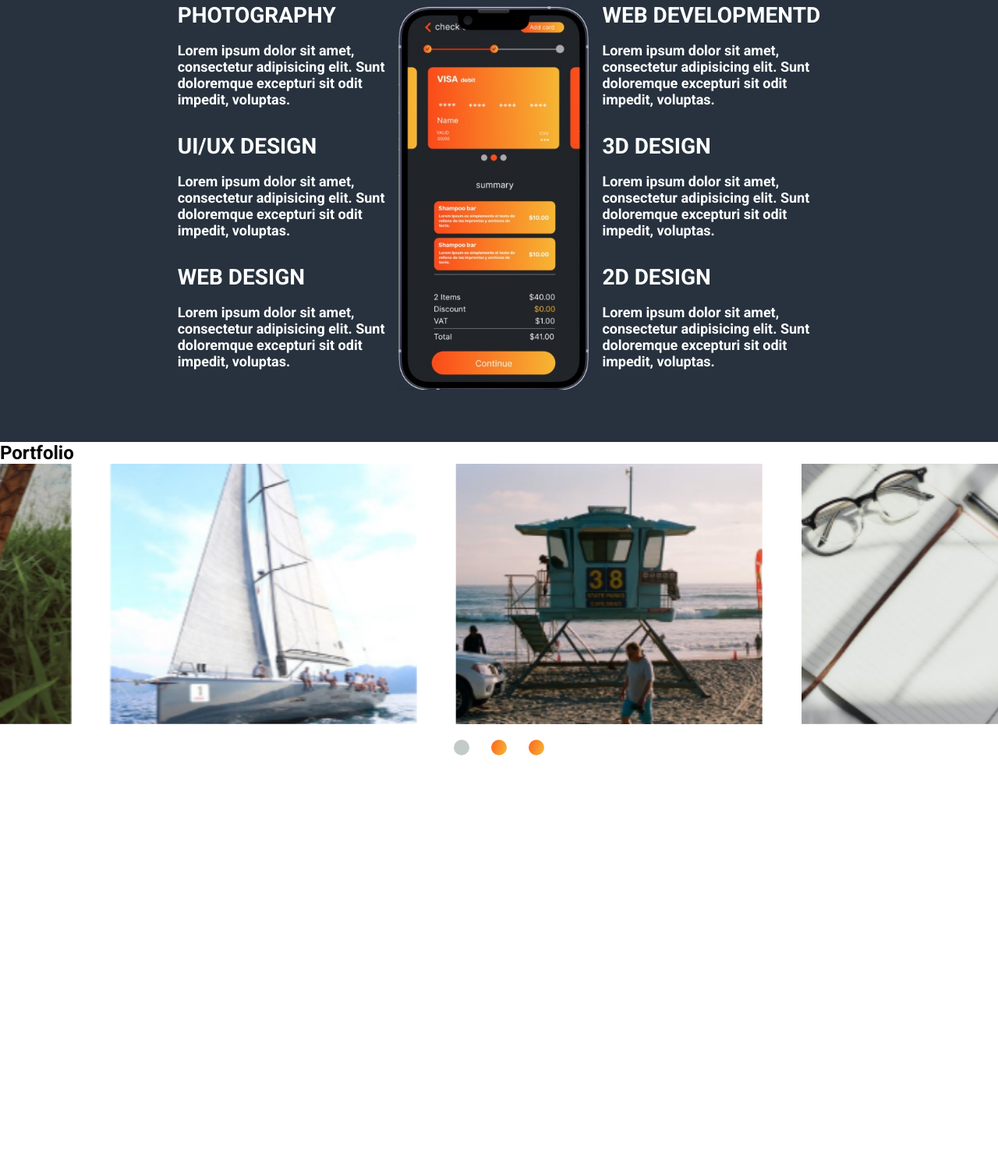
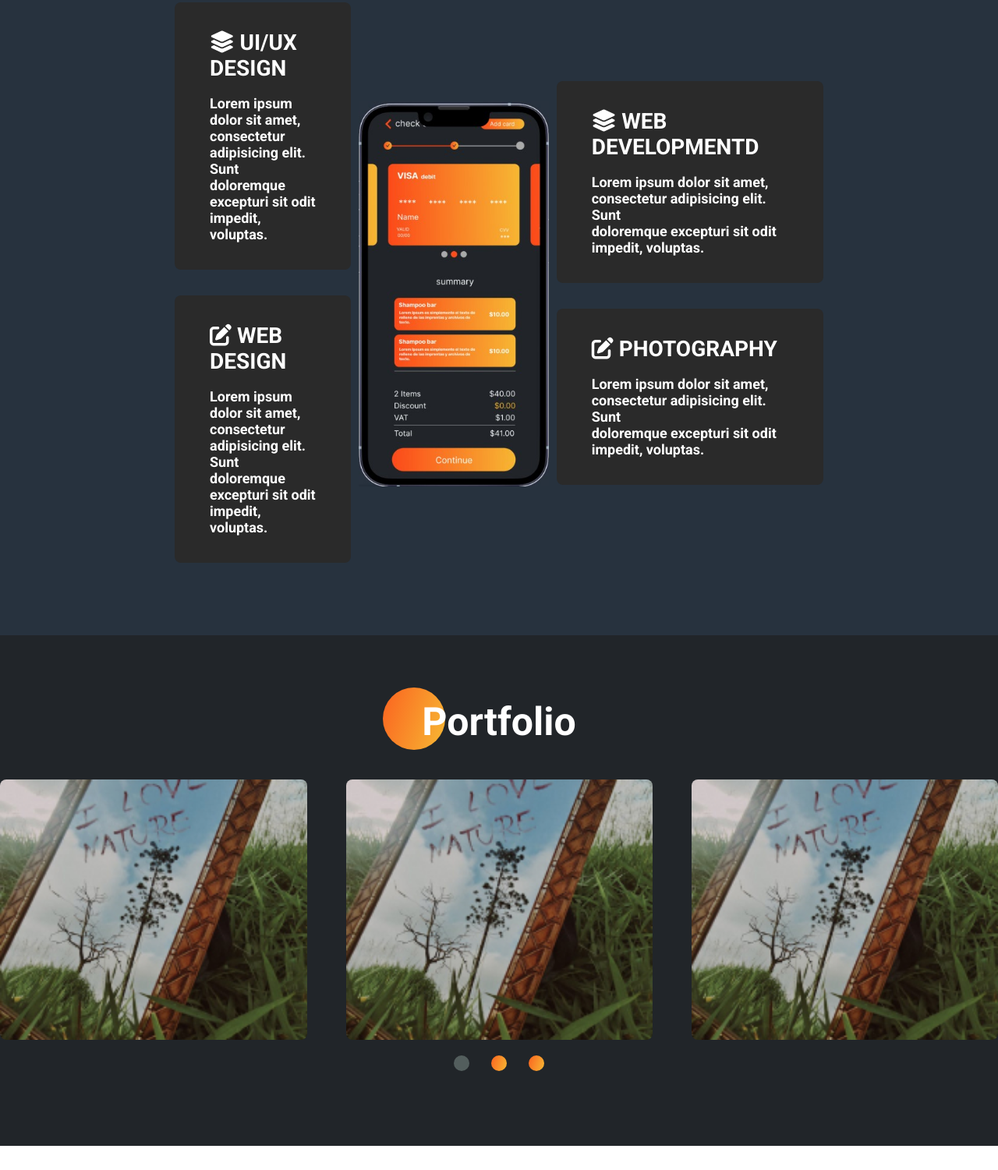
Before and after one commit to datkhac009/Portfolio_CVIT, a plain HTML site: page index.html in a window 1280 px wide. Shown: the part 1459-2960 px from the top of the page at 78% size. Drawn offline with nearby package versions, Linux system fonts and the light colour scheme.

Commit message:
update new
update new

```diff
--- a/css/index.css
+++ b/css/index.css
@@ -200,6 +200,10 @@
 }
 .my-skill > .skill {
   margin-bottom: 33px;
+  background-color: #2a2a2a;
+  padding: 35px 45px;
+  border-radius: 8px;
+  transition: all .45s ease;
 }
 .skill > h3 {
   margin-bottom: 18px;
@@ -217,6 +221,93 @@
   line-height: 21px;
   color: #fff;
 }
+/* portfolio_project */
+.portfolio_project{
+  background: #212529;
+  padding: 82px 0;
+  text-align: center;
+  z-index: 1;
+}
+
+.portfolio_project h2{
+  position: relative;
+  font-style: normal;
+  font-weight: 700;
+  font-size: 50px;
+  line-height: 59px;
+  text-align: center;
+  color: #fff;
+  display: inline-block;
+  margin-bottom: 44px;
+  z-index: 2;
+}
+.portfolio_project h2::before{
+  content: "";
+  position: absolute;
+  width: 5rem;
+  height: 5rem;
+  background: linear-gradient(108.7deg, #fc4a1a -29.1%, #f7b733 97.76%);
+  border-radius: 50%;
+  z-index: -1;
+  top: -15px;
+  left: -50px;
+}
+.show-project{
+  position: relative;
+  overflow: hidden;
+  cursor: pointer;
+}
 .owl-carousel .show-project > img {
   object-fit: cover;
+  border-radius: 8px;
+  display: block;
+  transition: 0.5s;
 }
+.layer{
+  width: 100%;
+  height: 0;
+  background: linear-gradient(rgba(0,0,0,0.1),#ff004f);
+  position: absolute;
+  border-radius: 8px;
+  left: 0;
+  bottom: 0;
+  overflow: hidden;
+  display: flex;
+  flex-direction: column;
+  justify-content: center;
+  text-align: center;
+  align-items: center;
+  padding: 0 40px;
+  transition: height 0.5s;
+}
+.layer >h5{
+  color: #ffffff;
+  font-size: 40px;
+  font-weight: 600;
+  margin-bottom: 15px;
+
+}
+.layer >p{
+  color: #ffffffc5;
+  font-size: 1.1rem;
+  line-height: 1.8;
+}
+.layer i{
+  color: #ffffff;
+  margin-top: 20px;
+  font-size: 20px;
+  background: linear-gradient(108.35deg, #fc4a1a -36.03%, #f7b733 128.44%);;
+  width: 60px;
+  height: 60px;
+  display: flex;
+  justify-content: center;
+  align-items: center;
+  border-radius: 50%;
+}
+.show-project:hover img{
+  transform: scale(1.1);
+  transition: 0.5s;
+}
+.show-project:hover .layer{
+  height: 100%;
+}
--- a/index.html
+++ b/index.html
@@ -61,11 +61,14 @@
                 </div>
                 <div class="section-about">
                     <h2>About me</h2>
-                    <p class="animate__animated animate__lightSpeedInRight animate__slower">I'm Israel Gonzalez, I'm 27 years old, I currently <br> work independently as a fullstack,
+                    <p class="animate__animated animate__lightSpeedInRight animate__slower">I'm Israel Gonzalez, I'm 27
+                        years old, I currently <br> work independently as a fullstack,
                         UX|UIbr
                         designer and video game designer.</p>
-                    <p class="animate__animated animate__lightSpeedInRight animate__slower">I currently have a video game studio where I <br> spend my time mixing ideas from all my work
-                        <br> to generate quality stories that everyone can <br> enjoy.</p>
+                    <p class="animate__animated animate__lightSpeedInRight animate__slower">I currently have a video
+                        game studio where I <br> spend my time mixing ideas from all my work
+                        <br> to generate quality stories that everyone can <br> enjoy.
+                    </p>
                 </div>
             </div>
             <div id="section3" class="services">
@@ -73,16 +76,14 @@
                 <div class="my-services">
                     <div class="my-skill animate__animated animate__fadeInTopLeft animate__slower">
                         <div class="skill">
-                            <h3>PHOTOGRAPHY</h3>
-                            <p>Lorem ipsum dolor sit amet,<br> consectetur adipisicing elit. Sunt <br> doloremque excepturi sit odit <br> impedit, voluptas.</p>
+                            <h3><i class="fa-solid fa-layer-group"></i> UI/UX DESIGN</h3>
+                            <p>Lorem ipsum dolor sit amet,<br> consectetur adipisicing elit. Sunt <br> doloremque
+                                excepturi sit odit <br> impedit, voluptas.</p>
                         </div>
                         <div class="skill">
-                            <h3>UI/UX DESIGN</h3>
-                            <p>Lorem ipsum dolor sit amet,<br> consectetur adipisicing elit. Sunt <br> doloremque excepturi sit odit <br> impedit, voluptas.</p>
-                        </div>
-                        <div class="skill">
-                            <h3>WEB DESIGN</h3>
-                            <p>Lorem ipsum dolor sit amet,<br> consectetur adipisicing elit. Sunt <br> doloremque excepturi sit odit <br> impedit, voluptas.</p>
+                            <h3><i class="fa-solid fa-pen-to-square"></i> WEB DESIGN</h3>
+                            <p>Lorem ipsum dolor sit amet,<br> consectetur adipisicing elit. Sunt <br> doloremque
+                                excepturi sit odit <br> impedit, voluptas.</p>
                         </div>
                     </div>
                     <div class="img-projectskill">
@@ -90,16 +91,14 @@
                     </div>
                     <div class="my-skill animate__animated animate__fadeInTopRight animate__slower">
                         <div class="skill">
-                            <h3>WEB DEVELOPMENTD</h3>
-                            <p>Lorem ipsum dolor sit amet,<br> consectetur adipisicing elit. Sunt <br> doloremque excepturi sit odit <br> impedit, voluptas.</p>
+                            <h3><i class="fa-solid fa-layer-group"></i> WEB DEVELOPMENTD</h3>
+                            <p>Lorem ipsum dolor sit amet,<br> consectetur adipisicing elit. Sunt <br> doloremque
+                                excepturi sit odit <br> impedit, voluptas.</p>
                         </div>
                         <div class="skill">
-                            <h3>3D DESIGN</h3>
-                            <p>Lorem ipsum dolor sit amet,<br> consectetur adipisicing elit. Sunt <br> doloremque excepturi sit odit <br> impedit, voluptas.</p>
-                        </div>
-                        <div class="skill">
-                            <h3>2D DESIGN</h3>
-                            <p>Lorem ipsum dolor sit amet,<br> consectetur adipisicing elit. Sunt <br> doloremque excepturi sit odit <br> impedit, voluptas.</p>
+                            <h3><i class="fa-solid fa-pen-to-square"></i> PHOTOGRAPHY</h3>
+                            <p>Lorem ipsum dolor sit amet,<br> consectetur adipisicing elit. Sunt <br> doloremque
+                                excepturi sit odit <br> impedit, voluptas.</p>
                         </div>
                     </div>
                 </div>
@@ -109,24 +108,73 @@
                 <div class="owl-carousel owl-theme">
                     <div class="show-project">
                         <img src="./img/project1.jpg" alt="img-null">
+                        <div class="layer">
+                            <h5>Visuacode</h5>
+                            <p>Contrary to popular belief, Lorem Ipsum is not simply random text. <br>
+                                It has roots in a
+                                piece of classical Latin literature from 45 BC,</p>
+                            <a href=""><i class="fa-solid fa-link"></i></a>
+                        </div>
                     </div>
                     <div class="show-project">
-                        <img src="./img/project2.jpg" alt="img-null">
+                        <img src="./img/project1.jpg" alt="img-null">
+                        <div class="layer">
+                            <h5>Visuacode</h5>
+                            <p>Contrary to popular belief, Lorem Ipsum is not simply random text. <br>
+                                It has roots in a
+                                piece of classical Latin literature from 45 BC,</p>
+                            <a href=""><i class="fa-solid fa-link"></i></a>
+                        </div>
                     </div>
                     <div class="show-project">
-                        <img src="./img/project3.jpg" alt="img-null">
+                        <img src="./img/project1.jpg" alt="img-null">
+                        <div class="layer">
+                            <h5>Visuacode</h5>
+                            <p>Contrary to popular belief, Lorem Ipsum is not simply random text. <br>
+                                It has roots in a
+                                piece of classical Latin literature from 45 BC,</p>
+                            <a href=""><i class="fa-solid fa-link"></i></a>
+                        </div>
                     </div>
                     <div class="show-project">
-                        <img src="./img/project4.jpg" alt="img-null">
+                        <img src="./img/project1.jpg" alt="img-null">
+                        <div class="layer">
+                            <h5>Visuacode</h5>
+                            <p>Contrary to popular belief, Lorem Ipsum is not simply random text. <br>
+                                It has roots in a
+                                piece of classical Latin literature from 45 BC,</p>
+                            <a href=""><i class="fa-solid fa-link"></i></a>
+                        </div>
                     </div>
                     <div class="show-project">
-                        <img src="./img/project7.jpg" alt="img-null">
+                        <img src="./img/project1.jpg" alt="img-null">
+                        <div class="layer">
+                            <h5>Visuacode</h5>
+                            <p>Contrary to popular belief, Lorem Ipsum is not simply random text. <br>
+                                It has roots in a
+                                piece of classical Latin literature from 45 BC,</p>
+                            <a href=""><i class="fa-solid fa-link"></i></a>
+                        </div>
                     </div>
                     <div class="show-project">
-                        <img src="./img/project7.jpg" alt="img-null">
+                        <img src="./img/project1.jpg" alt="img-null">
+                        <div class="layer">
+                            <h5>Visuacode</h5>
+                            <p>Contrary to popular belief, Lorem Ipsum is not simply random text. <br>
+                                It has roots in a
+                                piece of classical Latin literature from 45 BC,</p>
+                            <a href=""><i class="fa-solid fa-link"></i></a>
+                        </div>
                     </div>
                     <div class="show-project">
-                        <img src="./img/project7.jpg" alt="img-null">
+                        <img src="./img/project1.jpg" alt="img-null">
+                        <div class="layer">
+                            <h5>Visuacode</h5>
+                            <p>Contrary to popular belief, Lorem Ipsum is not simply random text. <br>
+                                It has roots in a
+                                piece of classical Latin literature from 45 BC,</p>
+                            <a href=""><i class="fa-solid fa-link"></i></a>
+                        </div>
                     </div>
                 </div>
             </div>
--- a/js/index.js
+++ b/js/index.js
@@ -2,7 +2,7 @@ $('.owl-carousel').owlCarousel({
     items:3,
     loop: true,
     lazyLoad:true,
-    autoplay: true,
+    autoplay: false,
     animateOut: 'fadeOut',
     margin:50,
     responsive: {
@@ -18,7 +18,6 @@ $('.owl-carousel').owlCarousel({
     }
   });
   const links = document.querySelectorAll(".scroll_to");
-  console.log(links);
   links.forEach(items => {
     items.addEventListener("click",()=>{
       const el = document.getElementById(items.getAttribute("data-link"));
```
